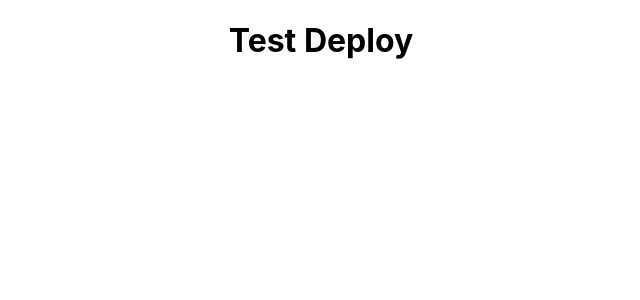
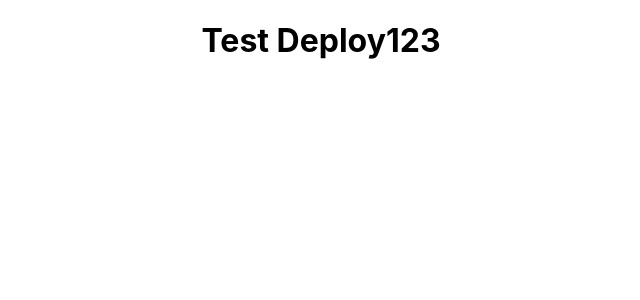
Before and after one commit to TeerapatEarth/Mathematics_Course_Frontend, a React (Create React App) app: page / in a window 1280 px wide. Shown: the top 300 px of the page, without its empty margins (319-959 px from the left). Built offline with nearby package versions, Linux system fonts and the light colour scheme.

Commit message:
Test deploy

```diff
--- a/src/App.js
+++ b/src/App.js
@@ -3,7 +3,7 @@ import './App.css';
 function App() {
   return (
     <div className="App">
-      <h1>Test Deploy</h1>
+      <h1>Test Deploy123</h1>
     </div>
   );
 }
```
